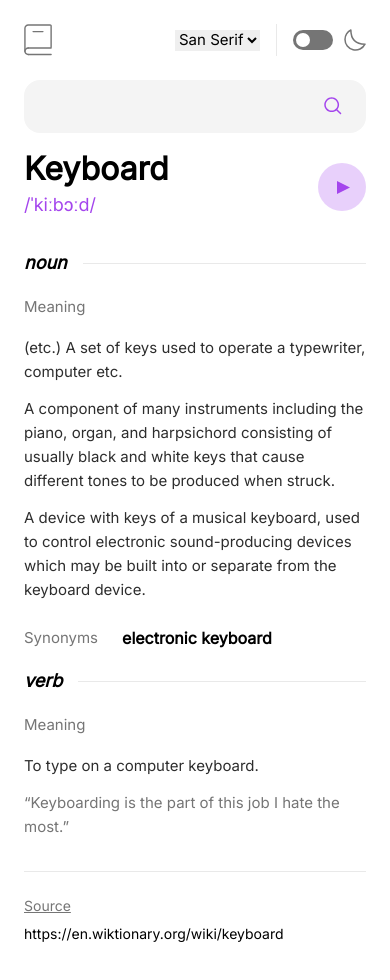
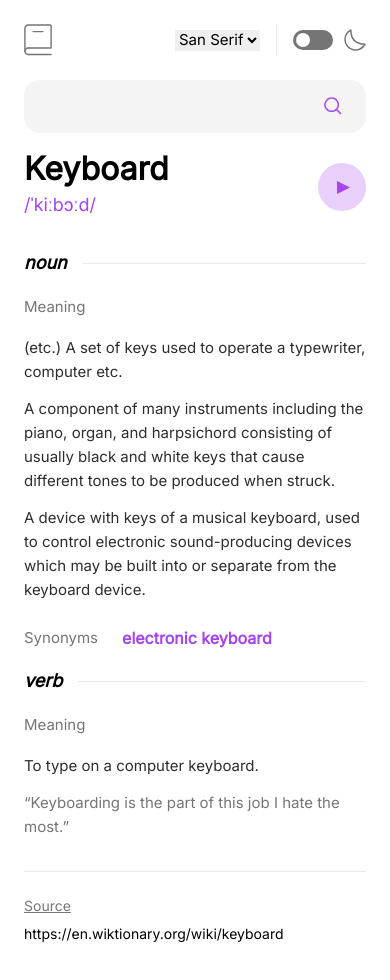
Before and after one commit to jmosesessel/dictionary-web-app, a React (Vite) app: page / in a window 390 px wide. Shown: the top 980 px of the page. Built offline with nearby package versions, Linux system fonts and the light colour scheme.

Commit message:
Mobile desing complete phase 2 update

```diff
--- a/src/components/ResultArea.jsx
+++ b/src/components/ResultArea.jsx
@@ -29,7 +29,7 @@ function ResultArea() {
 
                 <div className="flex gap-6 mb-[1.06rem] ">
                     <h4 className="text-d-deep-grey">Synonyms</h4>
-                    <h5 className=" font-semibold text-base">electronic keyboard</h5>
+                    <h5 className=" text-d-purple font-semibold text-base">electronic keyboard</h5>
                 </div>
 			</section>
 
```
